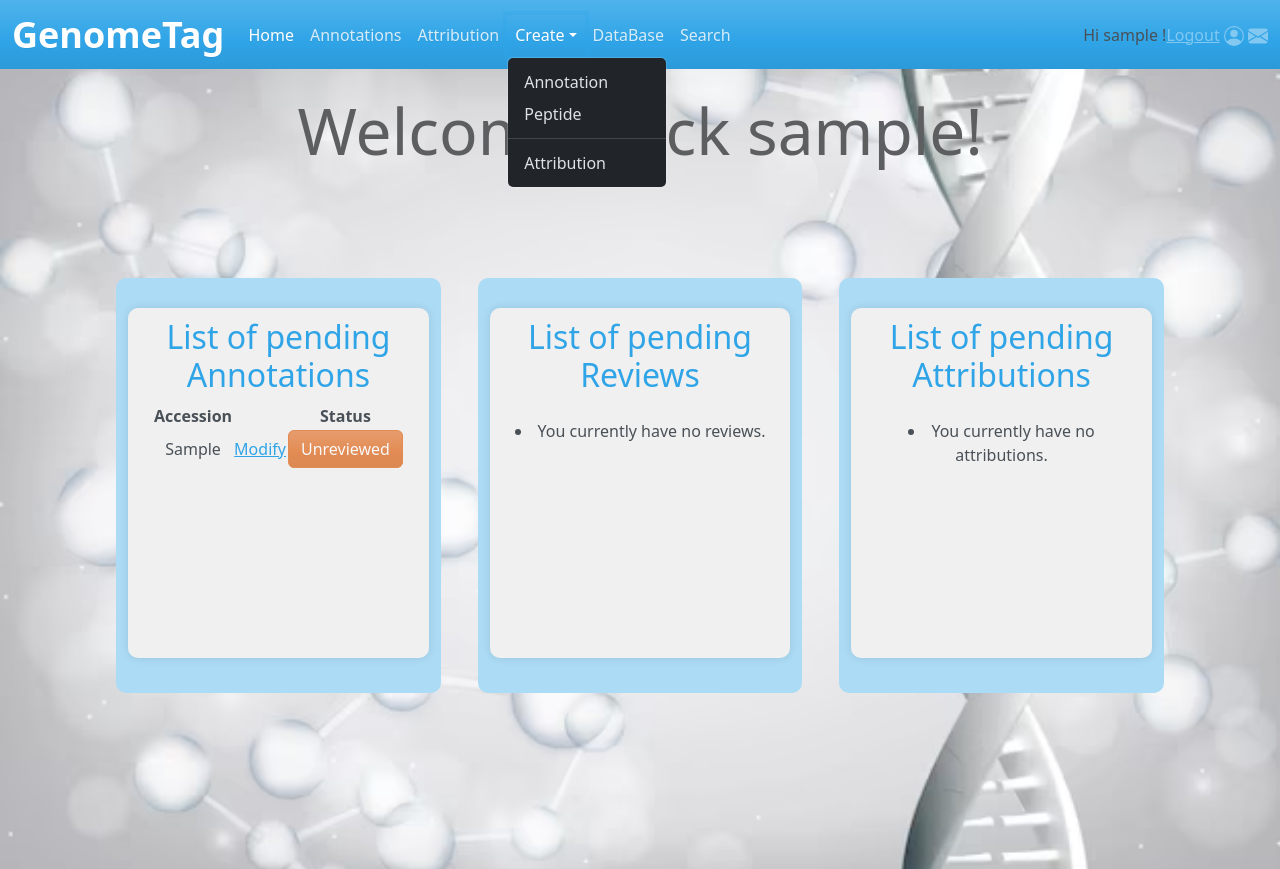
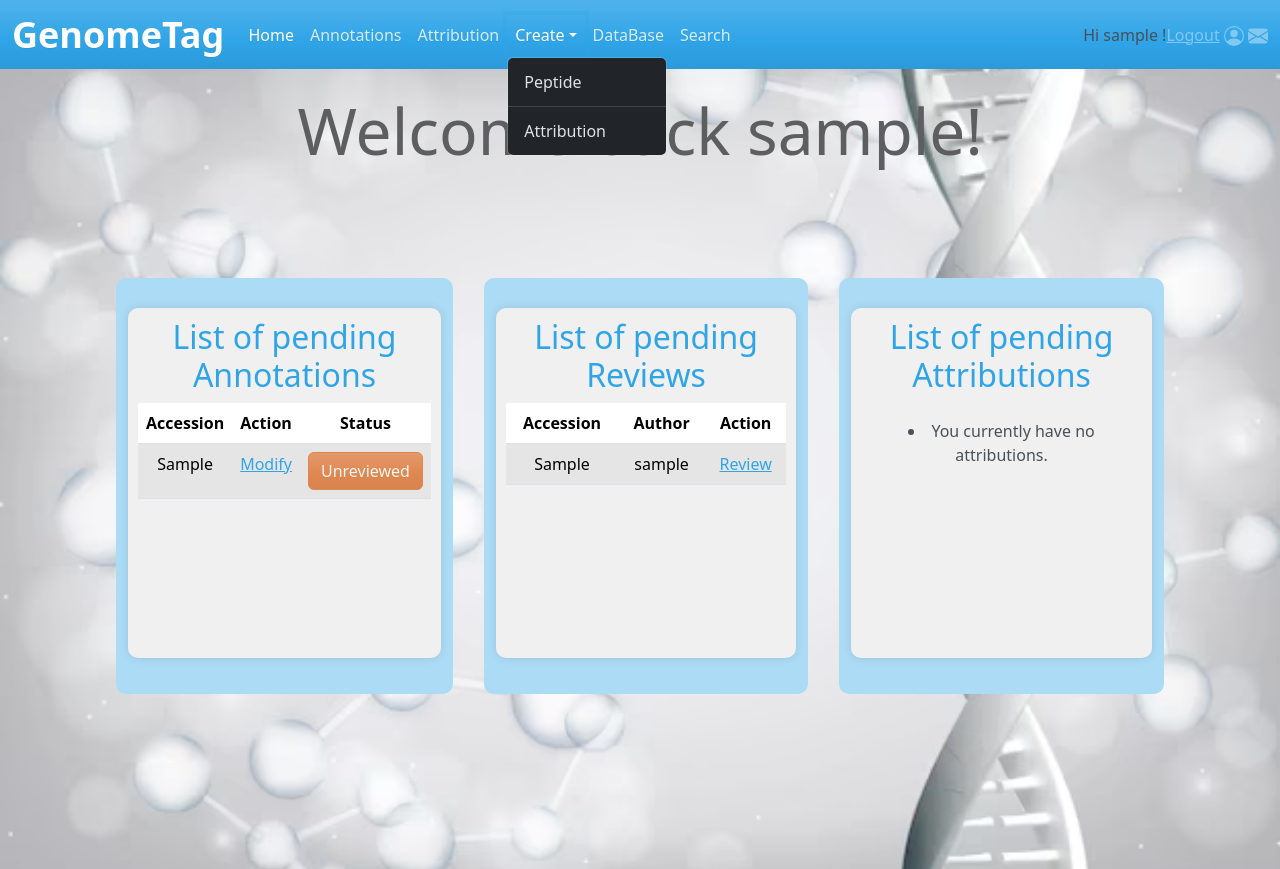
Before and after one commit to R-Poulard/GenomeTag, a Django app: page /GenomeTag/ in a window 1280 px wide, after a click on "Create". Run offline with Django 5.2, Linux system fonts and the light colour scheme; a user stored in the database is signed in; tables that the repository leaves empty hold one stand-in row (values such as "Sample post"); some libraries are stand-ins or nearby versions.

Commit message:
minipage review

```diff
--- a/GenomeTag/templates/GenomeTag/display/display_chromosome.html
+++ b/GenomeTag/templates/GenomeTag/display/display_chromosome.html
@@ -153,6 +153,8 @@
 
 
         <div class="blockquote-footer">
+            <br><br><br><br><br><br><br><br><br><br><br>
+
             <div class="btn-group" role="group" aria-label="IGV">
                 <a href="https://igvteam.github.io/igv-webapp/" >
                     <button type="button" class="btn btn-primary disabled" target="_blank">IGV-Web App</button>
--- a/GenomeTag/templates/GenomeTag/main.html
+++ b/GenomeTag/templates/GenomeTag/main.html
@@ -48,13 +48,7 @@
             <a class="nav-link " href="{% url 'GenomeTag:annotations' %}">Annotations</a>
           </li>
           <li class="nav-item">
-            <a class="nav-link " href="{#}">Attribution</a>
-          </li>
-          <li class="nav-item dropdown">
-            <a class="nav-link dropdown-toggle" data-bs-toggle="dropdown" href="#" role="button" aria-haspopup="true" aria-expanded="false">Create</a>
-            <div class="dropdown-menu">
-              <a class="dropdown-item" href="{% url 'GenomeTag:create' %}">Annotation</a>
-            </div>
+            <a class="nav-link " href="{% url 'GenomeTag:attributions' %}">Attribution</a>
           </li>
           <li class="nav-item">
             <a class="nav-link " href="#">DataBase</a>
@@ -80,12 +74,11 @@
               <a class="nav-link " href="{% url 'GenomeTag:annotations' %}">Annotations</a>
             </li>
             <li class="nav-item">
-              <a class="nav-link " href="{#}">Attribution</a>
+              <a class="nav-link " href="{% url 'GenomeTag:attributions' %}">Attribution</a>
             </li>
             <li class="nav-item dropdown">
               <a class="nav-link dropdown-toggle" data-bs-toggle="dropdown" href="#" role="button" aria-haspopup="true" aria-expanded="false">Create</a>
               <div class="dropdown-menu">
-                <a class="dropdown-item" href="{% url 'GenomeTag:create' %}">Annotation</a>
                 <a class="dropdown-item" href="{% url 'GenomeTag:create_peptide' %}">Peptide</a>
                 <div class="dropdown-divider"></div>
                 <a class="dropdown-item" href="{% url 'GenomeTag:create_attribution' %}">Attribution</a>
@@ -290,17 +283,17 @@
         <h2>List of pending Annotations</h2>
         <div class="containerv2">
           {% if annotation %}
-          <table>
+          <table class = "table table-hover">
             <thead>
               <tr>
                 <th scope="col">Accession</th>
-                <th scope="col"></th>
+                <th scope="col">Action</th>
                 <th scope="col">Status</th>
               </tr>
             </thead>
             <tbody>
             {% for annot in annotation %}
-            <tr> <td><h7>{{ annot.accession }} </h7></td>
+            <tr class="table-active"> <td><h7>{{ annot.accession }} </h7></td>
               {% if annot.status == 'u' %}
               <td><a href="./create/modify_annotation/{{annot.accession}}">Modify</a> </td>  <td><button type="button" class="btn btn-warning disabled">Unreviewed</button></td>
 
@@ -363,17 +356,17 @@
           <div class="containerv2">
             <h2>List of pending Annotations</h2>
             {% if annotation %}
-            <table>
+            <table class = "table table-hover">
               <thead>
                 <tr>
                   <th scope="col">Accession</th>
-                  <th scope="col"></th>
+                  <th scope="col">Action</th>
                   <th scope="col">Status</th>
                 </tr>
               </thead>
               <tbody>
               {% for annot in annotation %}
-              <tr> <td><h7>{{ annot.accession }} </h7></td>
+              <tr class = "table-active"> <td><h7>{{ annot.accession }} </h7></td>
                 {% if annot.status == 'u' %}
                 <td><a href="./create/modify_annotation/{{annot.accession}}">Modify</a> </td>  <td><button type="button" class="btn btn-warning disabled">Unreviewed</button></td>
 
@@ -395,12 +388,28 @@
         <div class="role-col">
           <div class="containerv2">
             <h2>List of pending Reviews</h2>
-            <ul>
-              {% for review in review_list %}
-              <li>{{ review }}</li>
+              {% if to_review%}
+              <table class = "table table-hover">
+                <thead>
+                  <tr>
+                    <th scope="col">Accession</th>
+                    <th scope="col">Author</th>
+                    <th scope="col">Action</th>
+                  </tr>
+                </thead>
+                <tbody>
+              {% for review in to_review %}
+              {% if review.status != 'r' or review.status != 'v' %}
+              <tr class = "table-active">
+              <td><h7>{{ review.accession }} </h7></td>
+              <td>{{ review.author }}</td>
+              <td><a href="./review/{{review.accession}}">Review</a></td>
+              {%endif%}
               {% endfor %}
-            </ul>
-            {% if not review_list %}
+            </tbody>
+          </table>
+
+              {% else %}
             <li>You currently have no reviews.</li>
             {% endif %}
           </div>
--- a/GenomeTag/views.py
+++ b/GenomeTag/views.py
@@ -291,9 +291,7 @@ def modify_annotation(request, annotation_id):
         },
     )
 
-    return render(
-        request, "GenomeTag/create_annotation.html", {"form": form, "annotation": annotation}
-    )
+
 
 #never used in theory
 def delete_annotation(request, attribution_id):
```
Also changed, not shown: GenomeTag/templates/GenomeTag/create_annotation_result.html (+25 -5 lines), GenomeTag/templates/GenomeTag/error_review.html (+6 -5 lines), GenomeTag/templates/base.html (+2 -9 lines), 1 other file.
